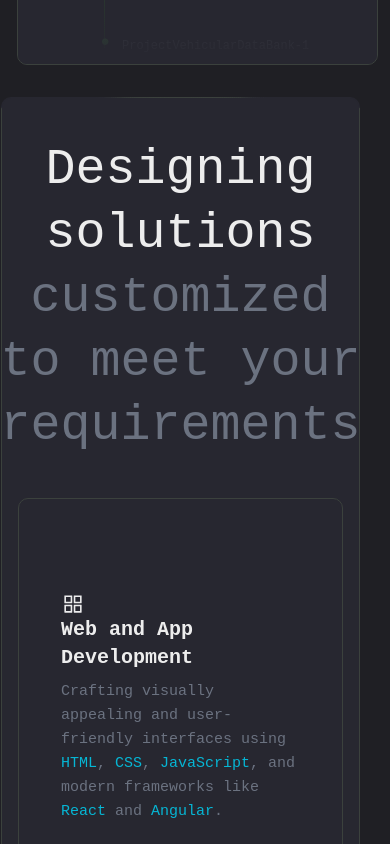
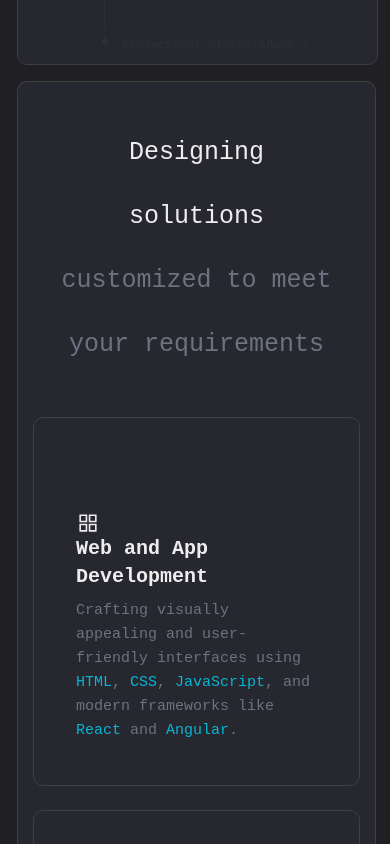
Before and after one commit to Ez3ro/Portfolio_app, a Next.js app: page / in a window 390 px wide. Shown: the part 2920-3764 px from the top of the page. Built offline with nearby package versions, Linux system fonts and the light colour scheme; no server answers; the database is empty.

Commit message:
mobile view for skills section

```diff
--- a/app/pages/index.tsx
+++ b/app/pages/index.tsx
@@ -228,7 +228,7 @@ const Home: React.FC = () => {
 
         <div className="skills-wrapper grid grid-cols-12 gap-4 p-10 mt-8">
         <div className="skills-text z-10 text-4xl">
-        Designing solutions <span className="text-gray-500">customized
+        Designing solutions <span className="text-gray-500 ">customized
           to meet your requirements</span>
         </div>
 
--- a/app/styles/globals.css
+++ b/app/styles/globals.css
@@ -355,6 +355,8 @@
 
 .background{
 
+  flex: auto;
+  align-items: center;
   padding: 2rem;
   background-image: url('/images/bg-dark.png');
   background-repeat: no-repeat; /* Prevent the background image from repeating */
@@ -460,6 +462,17 @@
 
     height: auto; /* Include padding and border in the element's total width and height */
   }
+  .skills-wrapper {
+    flex-direction: column; /* Switch to column layout on smaller screens */
+    max-width: 100%;
+    margin: 1rem; /* Adjust margins for smaller screens */
+    padding: 1rem; /* Add padding to ensure content stays within the wrapper */
+
+    height: auto; /* Include padding and border in the element's total width and height */
+    .skills-text{
+      font-size: 25px;
+    }
+  }
   .text-4xl {
     font-size: 50px;
     line-height: 4rem;
```
